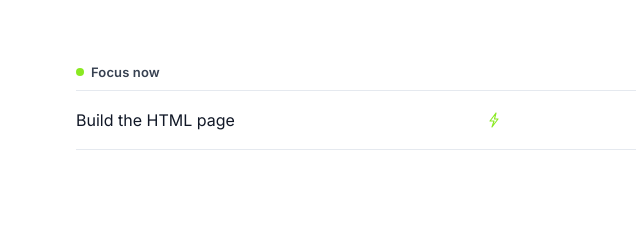
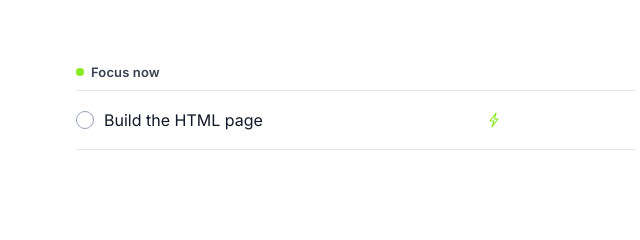
Before and after one commit to lunos1983/locktfn, a plain HTML site: page index.html in a window 1280 px wide. Shown: the top 240 px of the page, 364-1004 px from the left. Drawn offline with Linux system fonts and the light colour scheme.

Commit message:
Add radio button to mark tasks done, remove row click handler
Co-Authored-By: Claude Sonnet 4.6 <noreply@anthropic.com>

```diff
--- a/index.html
+++ b/index.html
@@ -174,7 +174,35 @@
     padding: 15px 0;
   }
 
-  .dot { display: none; }
+  .dot {
+    width: 18px;
+    height: 18px;
+    border-radius: 50%;
+    border: 1.5px solid var(--muted);
+    flex-shrink: 0;
+    cursor: pointer;
+    background: none;
+    padding: 0;
+    display: flex;
+    align-items: center;
+    justify-content: center;
+    transition: border-color 0.15s, background 0.15s;
+  }
+  .dot:hover { border-color: var(--fg); }
+  .task-list li.done .dot {
+    border-color: var(--done);
+    background: var(--done);
+  }
+  .task-list li.done .dot::after {
+    content: '';
+    width: 5px;
+    height: 9px;
+    border: 1.5px solid var(--bg);
+    border-top: none;
+    border-left: none;
+    transform: rotate(45deg) translateY(-1px);
+    display: block;
+  }
 
   .task-label {
     font-size: 1rem;
@@ -783,9 +811,11 @@
     row.className = 'task-row';
     li.appendChild(row);
 
-    const dot = document.createElement('span');
+    const dot = document.createElement('button');
     const lbl = document.createElement('span');
     dot.className = 'dot';
+    dot.title = t.done ? 'Als offen markieren' : 'Als erledigt markieren';
+    dot.addEventListener('click', e => { e.stopPropagation(); toggleDone(t.id); });
     lbl.className = 'task-label';
     lbl.textContent = t.text;
 
@@ -859,7 +889,6 @@
     row.appendChild(grp);
 
     li._taskId = t.id;
-    row.addEventListener('click', e => { if (!li.classList.contains('dragging')) toggleDone(t.id); });
 
     li.draggable = true;
     li.addEventListener('dragstart', e => {
```
